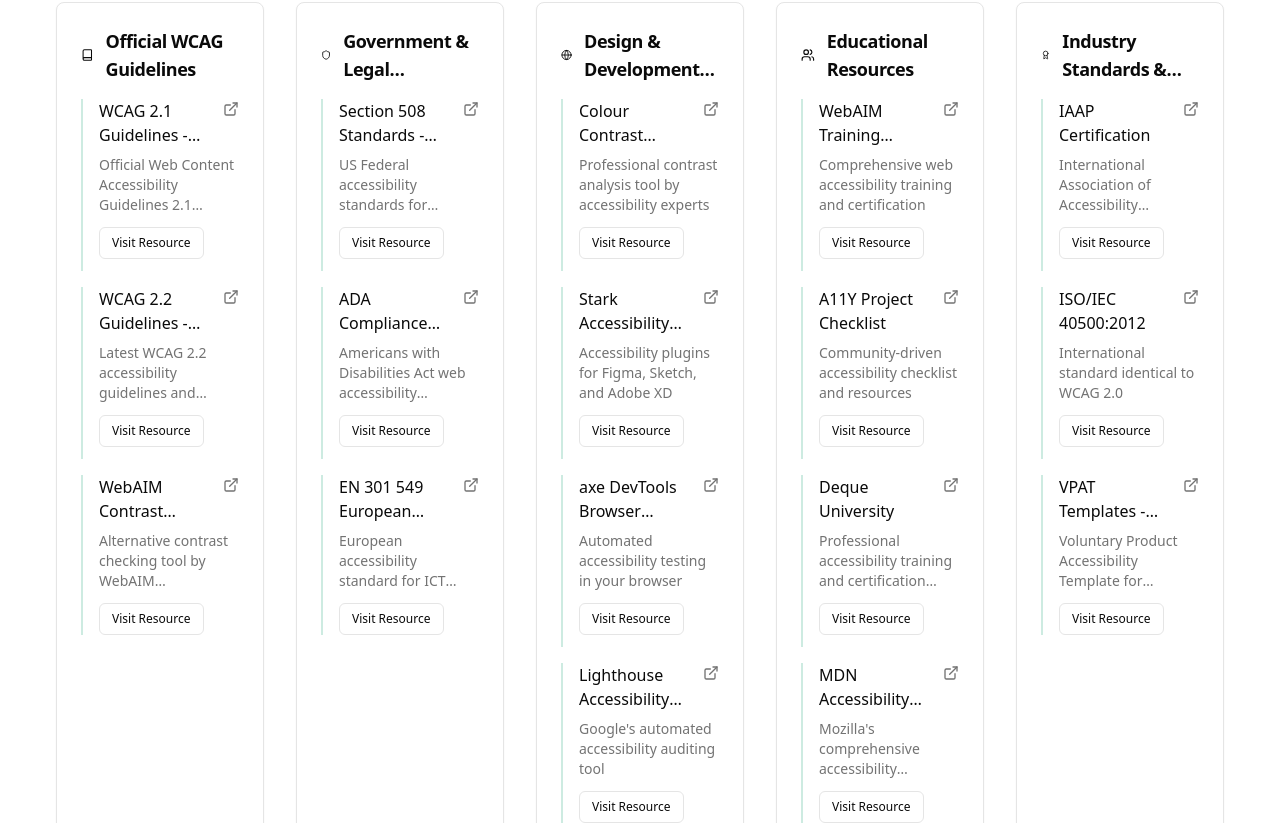
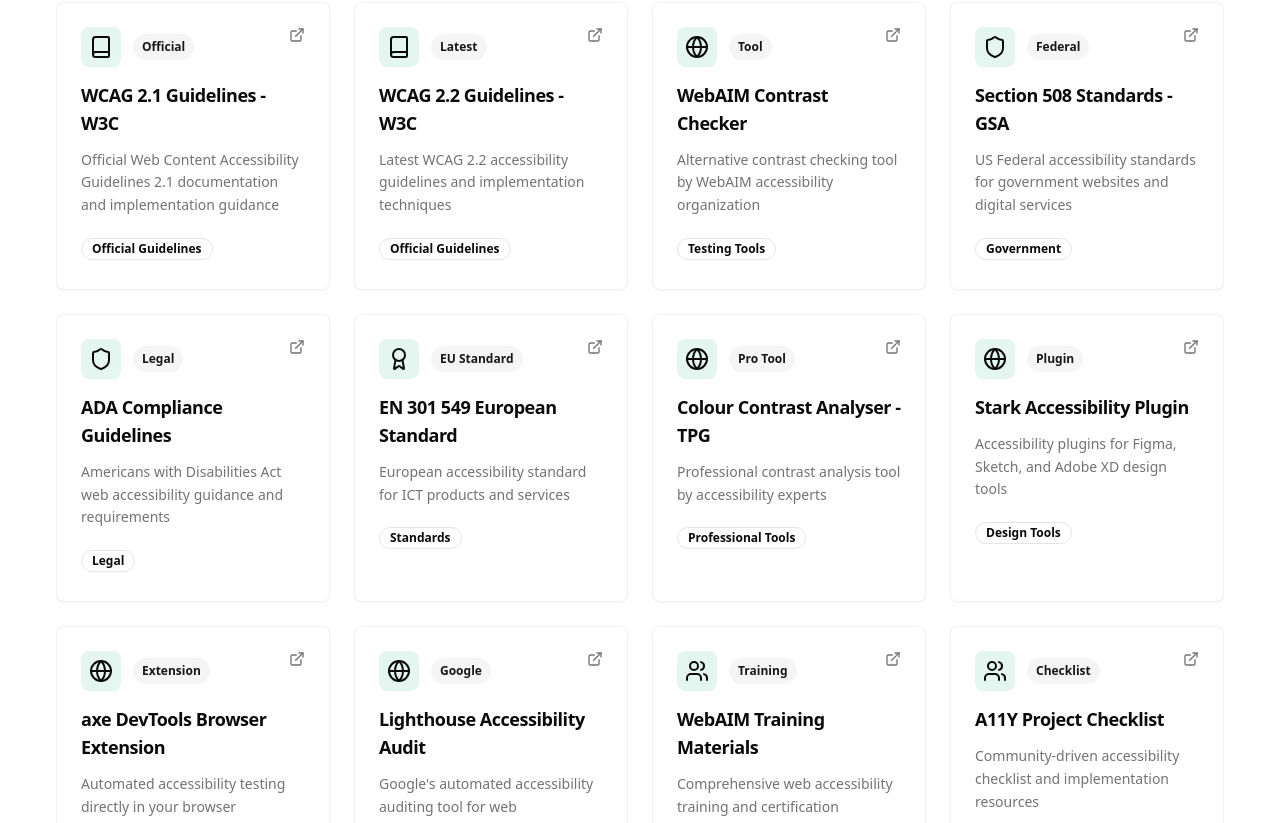
Before and after one commit to Danishmk1286/color-contrast-checker-for-accessibility, a React (Vite) app: page / in a window 1280 px wide. Shown: the part 3797-4620 px from the top of the page. Built offline with nearby package versions, Linux system fonts and the light colour scheme.

Commit message:
Refactor ResourceLinks to use cards

```diff
--- a/src/components/ResourceLinks.tsx
+++ b/src/components/ResourceLinks.tsx
@@ -5,121 +5,151 @@ import { Button } from '@/components/ui/button';
 import { ExternalLink, Book, Globe, Users, Award, Shield } from 'lucide-react';
 
 const ResourceLinks: React.FC = () => {
-  const resources = [
-    {
-      category: "Official WCAG Guidelines",
-      icon: <Book className="w-4 h-4 md:w-5 md:h-5" />,
-      links: [
+  const allResources = [
+    // Official WCAG Guidelines
     {
       title: "WCAG 2.1 Guidelines - W3C",
       url: "https://www.w3.org/WAI/WCAG21/Understanding/",
-          description: "Official Web Content Accessibility Guidelines 2.1 documentation"
+      description: "Official Web Content Accessibility Guidelines 2.1 documentation and implementation guidance",
+      category: "Official Guidelines",
+      icon: <Book className="w-5 h-5 md:w-6 md:h-6" />,
+      badge: "Official"
     },
     {
       title: "WCAG 2.2 Guidelines - W3C",
       url: "https://www.w3.org/WAI/WCAG22/Understanding/",
-          description: "Latest WCAG 2.2 accessibility guidelines and techniques"
+      description: "Latest WCAG 2.2 accessibility guidelines and implementation techniques",
+      category: "Official Guidelines",
+      icon: <Book className="w-5 h-5 md:w-6 md:h-6" />,
+      badge: "Latest"
     },
     {
       title: "WebAIM Contrast Checker",
       url: "https://webaim.org/resources/contrastchecker/",
-          description: "Alternative contrast checking tool by WebAIM organization"
-        }
-      ]
+      description: "Alternative contrast checking tool by WebAIM accessibility organization",
+      category: "Testing Tools",
+      icon: <Globe className="w-5 h-5 md:w-6 md:h-6" />,
+      badge: "Tool"
     },
-    {
-      category: "Government & Legal Resources",
-      icon: <Shield className="w-4 h-4 md:w-5 md:h-5" />,
-      links: [
+
+    // Government & Legal Resources
     {
       title: "Section 508 Standards - GSA",
       url: "https://www.section508.gov/",
-          description: "US Federal accessibility standards for government websites"
+      description: "US Federal accessibility standards for government websites and digital services",
+      category: "Government",
+      icon: <Shield className="w-5 h-5 md:w-6 md:h-6" />,
+      badge: "Federal"
     },
     {
       title: "ADA Compliance Guidelines",
       url: "https://www.ada.gov/resources/web-guidance/",
-          description: "Americans with Disabilities Act web accessibility guidance"
+      description: "Americans with Disabilities Act web accessibility guidance and requirements",
+      category: "Legal",
+      icon: <Shield className="w-5 h-5 md:w-6 md:h-6" />,
+      badge: "Legal"
     },
     {
       title: "EN 301 549 European Standard",
       url: "https://www.etsi.org/deliver/etsi_en/301500_301599/301549/03.02.01_60/en_301549v030201p.pdf",
-          description: "European accessibility standard for ICT products and services"
-        }
-      ]
+      description: "European accessibility standard for ICT products and services",
+      category: "Standards",
+      icon: <Award className="w-5 h-5 md:w-6 md:h-6" />,
+      badge: "EU Standard"
     },
-    {
-      category: "Design & Development Tools",
-      icon: <Globe className="w-4 h-4 md:w-5 md:h-5" />,
-      links: [
+
+    // Design & Development Tools
     {
       title: "Colour Contrast Analyser - TPG",
       url: "https://www.tpgi.com/color-contrast-checker/",
-          description: "Professional contrast analysis tool by accessibility experts"
+      description: "Professional contrast analysis tool by accessibility experts",
+      category: "Professional Tools",
+      icon: <Globe className="w-5 h-5 md:w-6 md:h-6" />,
+      badge: "Pro Tool"
     },
     {
       title: "Stark Accessibility Plugin",
       url: "https://www.getstark.co/",
-          description: "Accessibility plugins for Figma, Sketch, and Adobe XD"
+      description: "Accessibility plugins for Figma, Sketch, and Adobe XD design tools",
+      category: "Design Tools",
+      icon: <Globe className="w-5 h-5 md:w-6 md:h-6" />,
+      badge: "Plugin"
     },
     {
       title: "axe DevTools Browser Extension",
       url: "https://www.deque.com/axe/devtools/",
-          description: "Automated accessibility testing in your browser"
+      description: "Automated accessibility testing directly in your browser development tools",
+      category: "Dev Tools",
+      icon: <Globe className="w-5 h-5 md:w-6 md:h-6" />,
+      badge: "Extension"
     },
     {
       title: "Lighthouse Accessibility Audit",
       url: "https://developers.google.com/web/tools/lighthouse",
-          description: "Google's automated accessibility auditing tool"
-        }
-      ]
+      description: "Google's automated accessibility auditing tool for web performance",
+      category: "Google Tools",
+      icon: <Globe className="w-5 h-5 md:w-6 md:h-6" />,
+      badge: "Google"
     },
-    {
-      category: "Educational Resources",
-      icon: <Users className="w-4 h-4 md:w-5 md:h-5" />,
-      links: [
+
+    // Educational Resources
     {
       title: "WebAIM Training Materials",
       url: "https://webaim.org/training/",
-          description: "Comprehensive web accessibility training and certification"
+      description: "Comprehensive web accessibility training and certification programs",
+      category: "Training",
+      icon: <Users className="w-5 h-5 md:w-6 md:h-6" />,
+      badge: "Training"
     },
     {
       title: "A11Y Project Checklist",
       url: "https://www.a11yproject.com/checklist/",
-          description: "Community-driven accessibility checklist and resources"
+      description: "Community-driven accessibility checklist and implementation resources",
+      category: "Community",
+      icon: <Users className="w-5 h-5 md:w-6 md:h-6" />,
+      badge: "Checklist"
     },
     {
       title: "Deque University",
       url: "https://dequeuniversity.com/",
-          description: "Professional accessibility training and certification programs"
+      description: "Professional accessibility training and certification programs",
+      category: "Certification",
+      icon: <Award className="w-5 h-5 md:w-6 md:h-6" />,
+      badge: "University"
     },
     {
       title: "MDN Accessibility Docs",
       url: "https://developer.mozilla.org/en-US/docs/Web/Accessibility",
-          description: "Mozilla's comprehensive accessibility documentation for developers"
-        }
-      ]
+      description: "Mozilla's comprehensive accessibility documentation for web developers",
+      category: "Documentation",
+      icon: <Book className="w-5 h-5 md:w-6 md:h-6" />,
+      badge: "Mozilla"
     },
-    {
-      category: "Industry Standards & Certification",
-      icon: <Award className="w-4 h-4 md:w-5 md:h-5" />,
-      links: [
+
+    // Industry Standards & Certification
     {
       title: "IAAP Certification",
       url: "https://www.accessibilityassociation.org/s/certification",
-          description: "International Association of Accessibility Professionals certification"
+      description: "International Association of Accessibility Professionals certification programs",
+      category: "Certification",
+      icon: <Award className="w-5 h-5 md:w-6 md:h-6" />,
+      badge: "Certification"
     },
     {
       title: "ISO/IEC 40500:2012",
       url: "https://www.iso.org/standard/58625.html",
-          description: "International standard identical to WCAG 2.0"
+      description: "International standard identical to WCAG 2.0 accessibility guidelines",
+      category: "ISO Standard",
+      icon: <Award className="w-5 h-5 md:w-6 md:h-6" />,
+      badge: "ISO"
     },
     {
       title: "VPAT Templates - GSA",
       url: "https://www.section508.gov/sell/vpat/",
-          description: "Voluntary Product Accessibility Template for compliance documentation"
-        }
-      ]
+      description: "Voluntary Product Accessibility Template for compliance documentation",
+      category: "Templates",
+      icon: <Shield className="w-5 h-5 md:w-6 md:h-6" />,
+      badge: "Template"
     }
   ];
 
@@ -135,37 +165,46 @@ const ResourceLinks: React.FC = () => {
           </p>
         </div>
 
-        <div className="grid gap-4 sm:gap-6 md:gap-8 sm:grid-cols-2 lg:grid-cols-3 xl:grid-cols-5">
-          {resources.map((category, index) => (
-            <Card key={index} className="h-full flex flex-col hover:shadow-lg transition-all duration-300">
-              <CardHeader className="pb-3 md:pb-4">
-                <CardTitle className="flex items-center gap-2 md:gap-3 text-base md:text-lg leading-tight">
-                  {category.icon}
-                  <span className="line-clamp-2">{category.category}</span>
+        <div className="grid gap-4 sm:gap-5 md:gap-6 sm:grid-cols-2 md:grid-cols-3 lg:grid-cols-4">
+          {allResources.map((resource, index) => (
+            <Card key={index} className="group hover:shadow-lg transition-all duration-300 cursor-pointer border border-border/50 hover:border-primary/30"
+                  onClick={() => window.open(resource.url, '_blank', 'noopener,noreferrer')}>
+              <CardHeader className="pb-3">
+                <div className="flex items-start justify-between gap-3 mb-2">
+                  <div className="flex items-center gap-3">
+                    <div className="p-2 bg-primary/10 rounded-lg group-hover:bg-primary/20 transition-colors">
+                      {resource.icon}
+                    </div>
+                    <Badge variant="secondary" className="text-xs px-2 py-1">
+                      {resource.badge}
+                    </Badge>
+                  </div>
+                  <ExternalLink className="w-4 h-4 text-muted-foreground group-hover:text-primary transition-colors flex-shrink-0" />
+                </div>
+                <CardTitle className="text-base md:text-lg leading-tight line-clamp-2 group-hover:text-primary transition-colors">
+                  {resource.title}
                 </CardTitle>
               </CardHeader>
-              <CardContent className="space-y-3 md:space-y-4 flex-grow">
-                {category.links.map((link, linkIndex) => (
-                  <div key={linkIndex} className="border-l-2 border-primary/20 pl-3 md:pl-4 pb-3 last:pb-0">
-                    <div className="flex items-start justify-between gap-2 mb-2">
-                      <h4 className="font-medium text-foreground text-sm md:text-base leading-tight line-clamp-2">
-                        {link.title}
-                      </h4>
-                      <ExternalLink className="w-3 h-3 md:w-4 md:h-4 text-muted-foreground flex-shrink-0 mt-0.5" />
-                    </div>
-                    <p className="text-xs md:text-sm text-muted-foreground mb-2 md:mb-3 leading-relaxed line-clamp-3">
-                      {link.description}
+              <CardContent className="pt-0">
+                <p className="text-sm text-muted-foreground leading-relaxed line-clamp-3 mb-4">
+                  {resource.description}
                 </p>
+                <div className="flex items-center justify-between">
+                  <Badge variant="outline" className="text-xs">
+                    {resource.category}
+                  </Badge>
                   <Button
-                      variant="outline"
+                    variant="ghost"
                     size="sm"
-                      className="h-7 md:h-8 px-2 md:px-3 text-xs w-full sm:w-auto"
-                      onClick={() => window.open(link.url, '_blank', 'noopener,noreferrer')}
+                    className="h-8 px-3 text-xs opacity-0 group-hover:opacity-100 transition-all duration-300"
+                    onClick={(e) => {
+                      e.stopPropagation();
+                      window.open(resource.url, '_blank', 'noopener,noreferrer');
+                    }}
                   >
-                      Visit Resource
+                    Visit →
                   </Button>
                 </div>
-                ))}
               </CardContent>
             </Card>
           ))}
```
Lines whose indentation alone changed are shown as unchanged.
